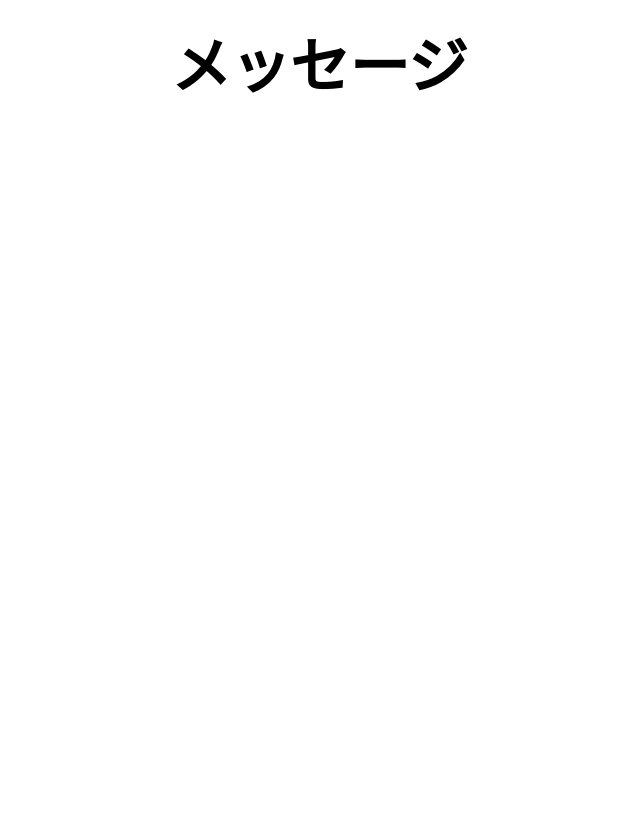
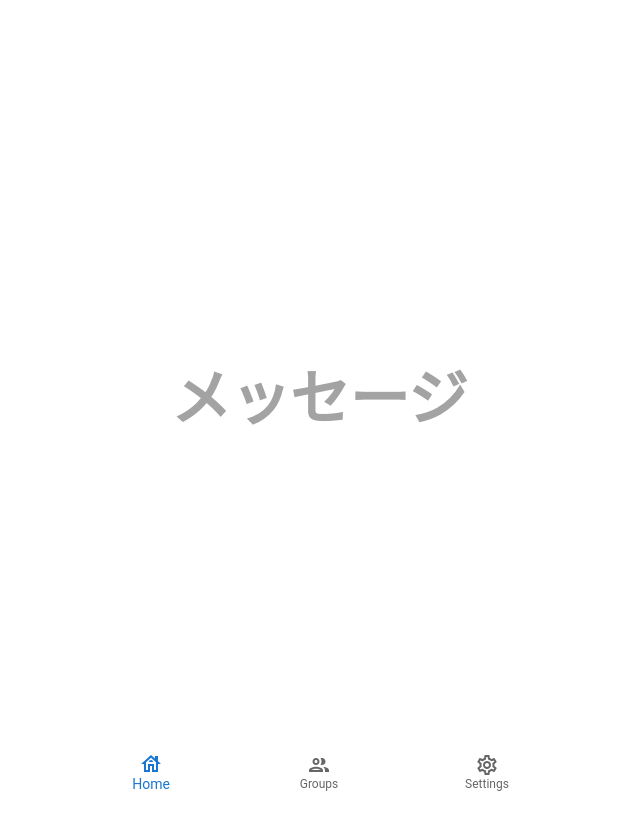
Before and after one commit to hzokbe/messeeji, a React (Vite) app in the folder client/: page / in a window 1280 px wide. Shown: the whole page, without its empty margins (321-961 px from the left). After the commit the page ends 800 px from the top, so only its background shows below. Built offline with nearby package versions, Linux system fonts and the light colour scheme.

Commit message:
feat(home): add bottom navigation bar

```diff
--- a/client/src/pages/Home.tsx
+++ b/client/src/pages/Home.tsx
@@ -1,8 +1,31 @@
-import { Box, Typography } from "@mui/material";
+import {
+  HouseOutlined,
+  PeopleOutlined,
+  SettingsOutlined,
+} from "@mui/icons-material";
+
+import {
+  BottomNavigation,
+  BottomNavigationAction,
+  Box,
+  Typography,
+} from "@mui/material";
+
+import { useState } from "react";
 
 const Home = () => {
+  const [index, setIndex] = useState(0);
+
   return (
-    <Box sx={{ maxWidth: 400, mx: "auto", mt: 4 }}>
+    <Box
+      sx={{
+        display: "flex",
+        flexDirection: "column",
+        alignItems: "center",
+        justifyContent: "center",
+        height: "100dvh",
+      }}
+    >
       <Typography
         variant="h2"
         component="h1"
@@ -13,10 +36,30 @@ const Home = () => {
           textAlign: "center",
           userSelect: "none",
           fontWeight: "bolder",
+          color: "#a3a3a3",
         }}
       >
         メッセージ
       </Typography>
+
+      <BottomNavigation
+        showLabels
+        value={index}
+        onChange={(_, newIndex) => {
+          setIndex(newIndex);
+        }}
+        sx={{
+          width: "100vw",
+          position: "absolute",
+          bottom: "0px",
+        }}
+      >
+        <BottomNavigationAction label="Home" icon={<HouseOutlined />} />
+
+        <BottomNavigationAction label="Groups" icon={<PeopleOutlined />} />
+
+        <BottomNavigationAction label="Settings" icon={<SettingsOutlined />} />
+      </BottomNavigation>
     </Box>
   );
 };
```
